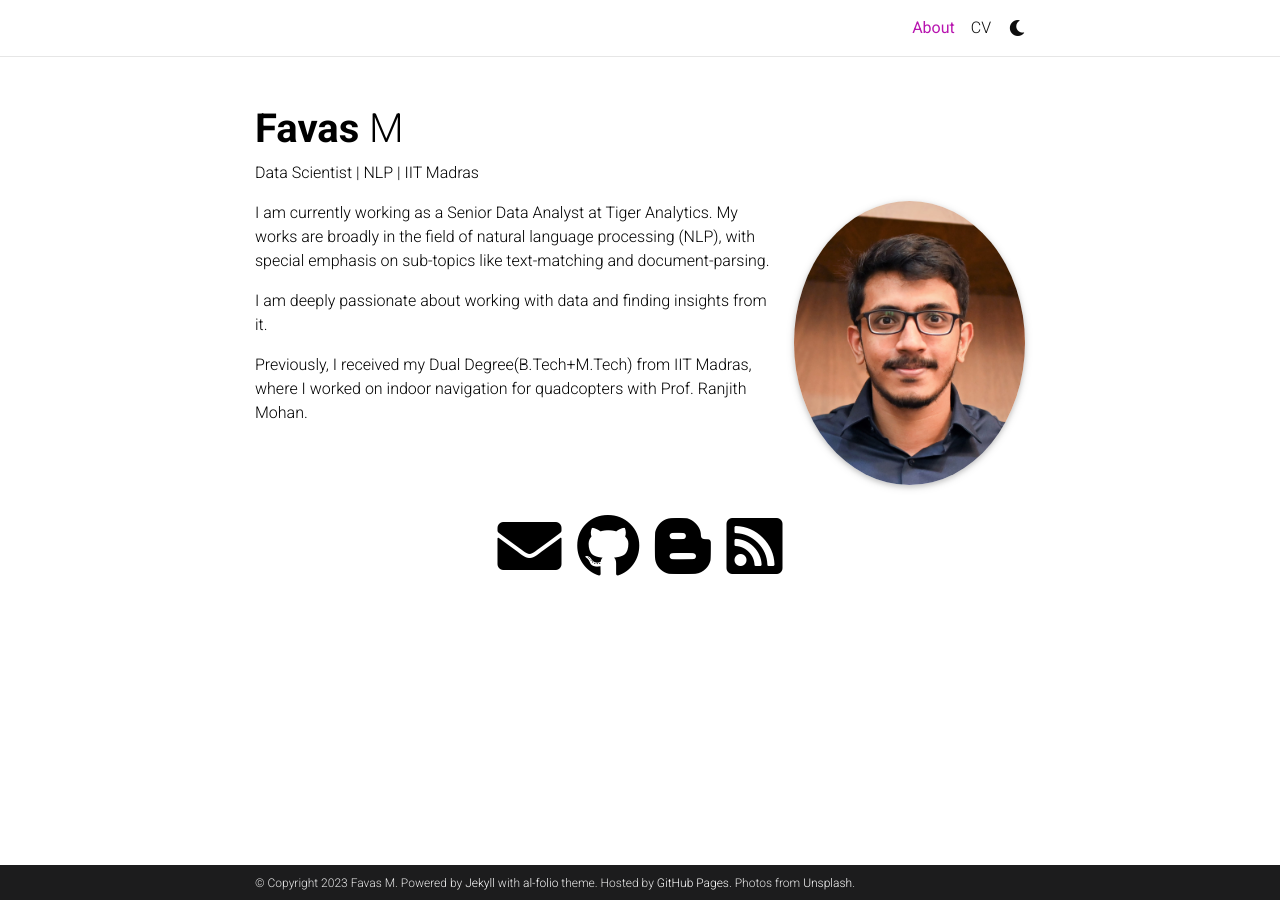
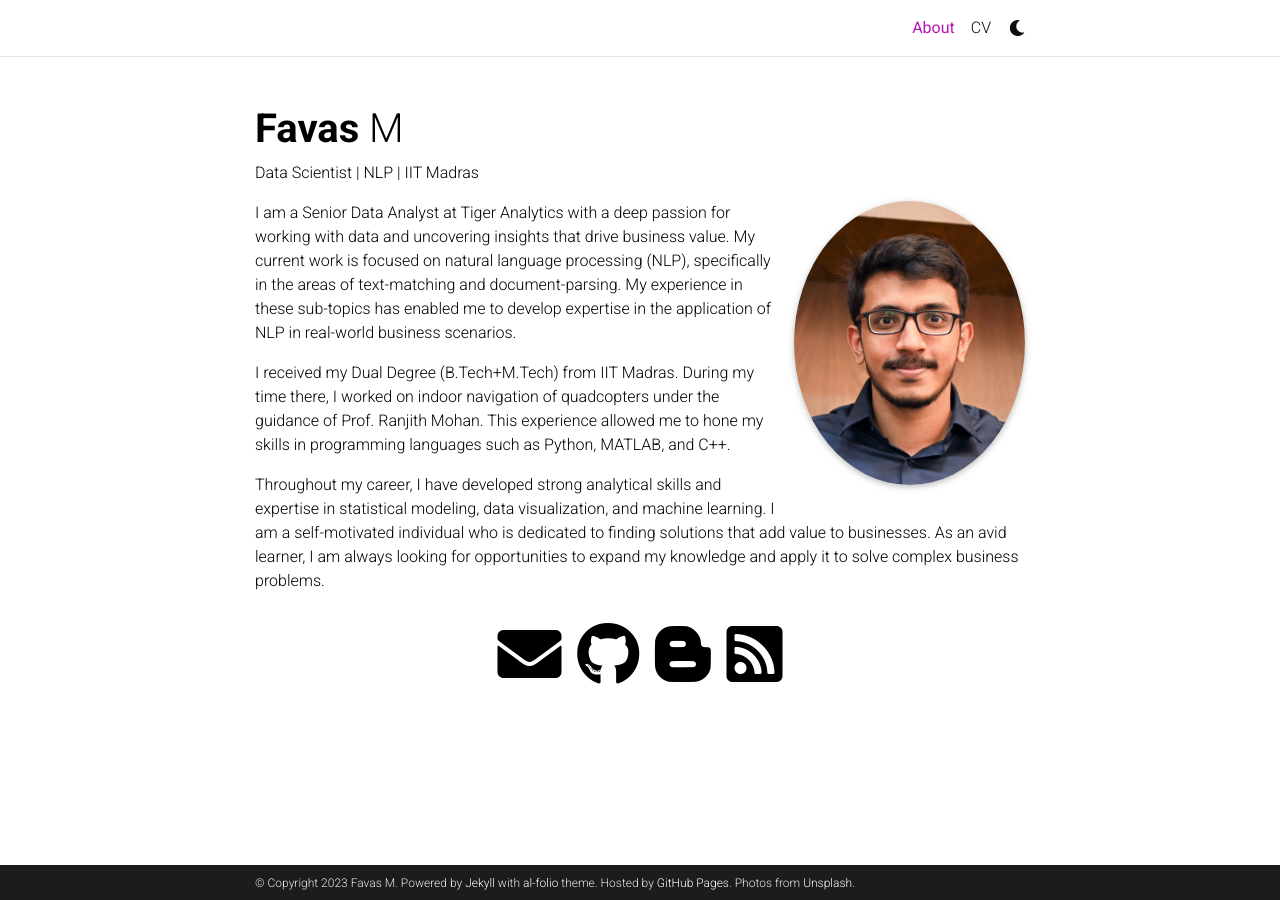
Before and after one commit to favasmfsm/favasmfsm.github.io, a Jekyll site: the page built from _pages/about.md, in a window 1280 px wide. Built offline with Jekyll 4.4.1, drawn with Linux system fonts in a browser that asks for light colours; full-size pictures stand in for the smaller copies a plugin makes; comment, search, counter and statistics services are not loaded; a style sheet for code colours, icons or effects is not loaded.

Commit message:
about edit

```diff
--- a/_pages/about.md
+++ b/_pages/about.md
@@ -16,8 +16,8 @@ selected_papers: False # includes a list of papers marked as "selected={true}"
 social: true  # includes social icons at the bottom of the page
 ---
 
-I am currently working as a Senior Data Analyst at Tiger Analytics. My works are broadly in the field of natural language processing (NLP), with special emphasis on sub-topics like text-matching and document-parsing.
+I am a Senior Data Analyst at Tiger Analytics with a deep passion for working with data and uncovering insights that drive business value. My current work is focused on natural language processing (NLP), specifically in the areas of text-matching and document-parsing. My experience in these sub-topics has enabled me to develop expertise in the application of NLP in real-world business scenarios.
 
-I am deeply passionate about working with data and finding insights from it.
+I received my Dual Degree (B.Tech+M.Tech) from IIT Madras. During my time there, I worked on indoor navigation of quadcopters under the guidance of Prof. Ranjith Mohan. This experience allowed me to hone my skills in programming languages such as Python, MATLAB, and C++.
 
-Previously, I received my Dual Degree(B.Tech+M.Tech) from IIT Madras, where I worked on indoor navigation for quadcopters with Prof. Ranjith Mohan.
+Throughout my career, I have developed strong analytical skills and expertise in statistical modeling, data visualization, and machine learning. I am a self-motivated individual who is dedicated to finding solutions that add value to businesses. As an avid learner, I am always looking for opportunities to expand my knowledge and apply it to solve complex business problems.
```
